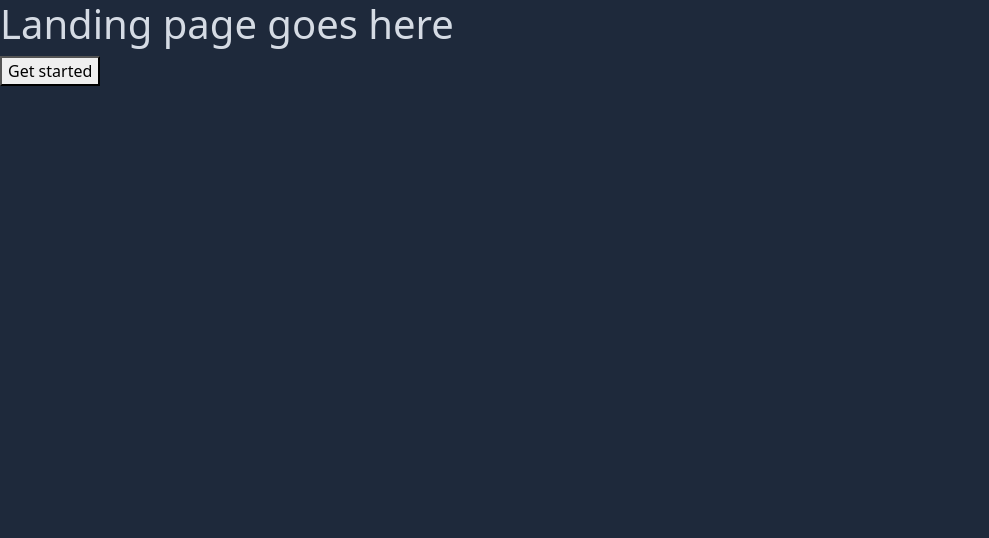
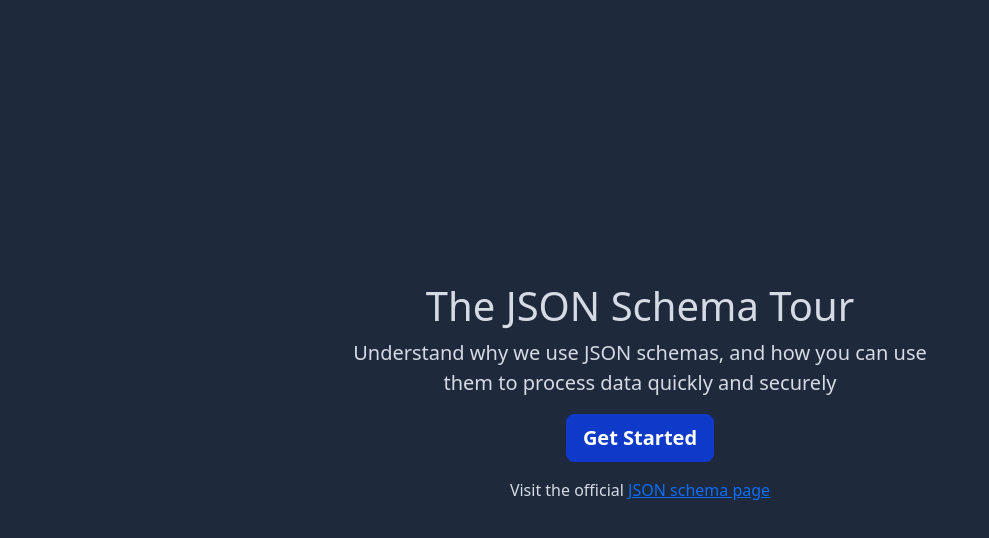
Before and after one commit to LS-kcl/gsoc-schema-tutorial, a React (Vite) app: page / in a window 1280 px wide. Shown: the top 538 px of the page, without its empty margins (0-989 px from the left). Built offline with nearby package versions, Linux system fonts and the light colour scheme.

Commit message:
add: Add styling and content to landing page

```diff
--- a/src/App.jsx
+++ b/src/App.jsx
@@ -39,10 +39,16 @@ export default function App() {
   if (showLandingPage){
     // Return landing page if not loaded
     return(
-    <>
-      <h1>Landing page goes here</h1>
-      <button onClick={removeLandingPage}>Get started</button>
-    </>
+    <div class="cover-container d-flex w-100 h-100 p-3 mx-auto flex-column">
+      <main role="main" class="inner cover centered">
+        <h1 class="cover-heading">The JSON Schema Tour</h1>
+        <p class="lead">Understand why we use JSON schemas, and how you can use them to process data quickly and securely</p>
+        <p class="lead">
+          <a onClick={removeLandingPage} class="btn btn-lg btn-secondary">Get Started</a>
+        </p>
+          <p>Visit the official <a href="#">JSON schema page</a></p>
+      </main>
+    </div>
     )
 
   } else {
--- a/src/custom.scss
+++ b/src/custom.scss
@@ -8,5 +8,42 @@ $theme-colors: (
   'primary': #0f39c8
 );
 
+#root{
+  height: 100%;
+}
+/*
+ * Base structure
+ */
+.centered {
+  position: fixed; /* or absolute */
+  top: 50%;
+  left: 50%;
+  /* bring your own prefixes */
+  transform: translate(-50%, -50%);
+  text-align: center;
+}
+
+.cover-container {
+  max-width: 42em;
+}
+
+/*
+ * Cover
+ */
+.cover {
+  padding: 0 1.5rem;
+}
+.cover .btn-lg {
+  padding: .5rem 1rem;
+  font-weight: 700;
+}
+
+/*
+ * Footer
+ */
+.mastfoot {
+  color: rgba(255, 255, 255, .5);
+}
+
 /* import bootstrap to set changes */
 @import "../node_modules/bootstrap/scss/bootstrap";
```
